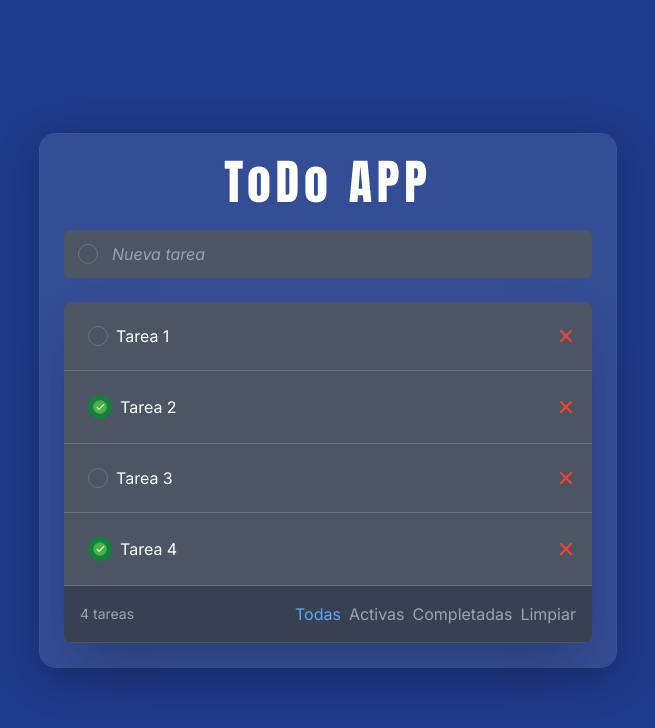
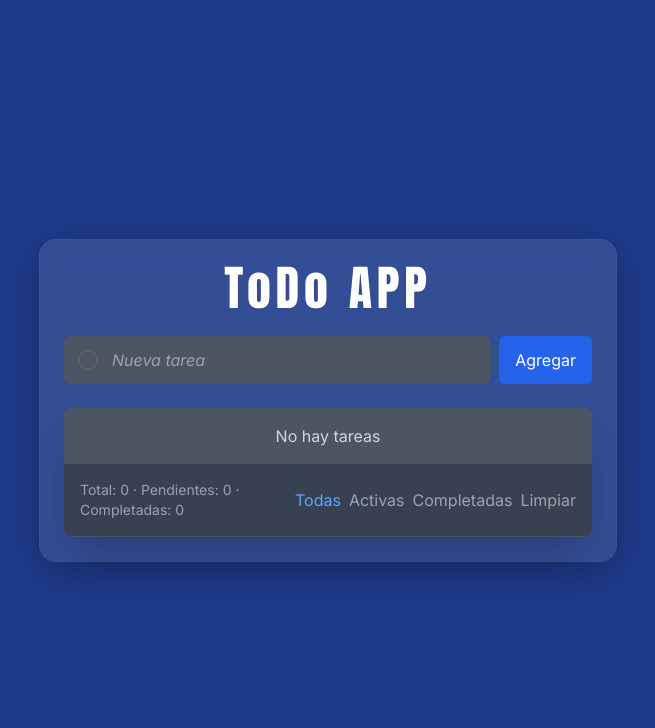
Before and after one commit to totan2929/ToDo-App-con-React, a React (Vite) app: page / in a window 1280 px wide. Shown: the top 728 px of the page, without its empty margins (312-967 px from the left). Built offline with nearby package versions, Linux system fonts and the light colour scheme.

Commit message:
Refactoring and final adjustments

```diff
--- a/src/App.jsx
+++ b/src/App.jsx
@@ -7,10 +7,7 @@ import TodoList from "./components/TodoList/TodoList";
 function App() {
 
   const [todos, setTodos] = useState([
-    { id: 1, title: 'Tarea 1', completed: false },
-    { id: 2, title: 'Tarea 2', completed: true },
-    { id: 3, title: 'Tarea 3', completed: false },
-    { id: 4, title: 'Tarea 4', completed: true },
+
   ])
 
   const [activeFilter, setActiveFilter] = useState("Todas");
@@ -36,9 +33,11 @@ function App() {
   }
 
   const handleDelete = (id) => {
+  if (window.confirm('¿Eliminar esta tarea?')) {
     const updatedList = todos.filter(todo => todo.id !== id)
     setTodos(updatedList)
   }
+}
 
 
 
@@ -52,6 +51,11 @@ const showAllTodos = () => setActiveFilter("Todas");
 const showActiveTodos = () => setActiveFilter("Activas");
 const showCompletedTodos = () => setActiveFilter("Completadas");
 
+const stats = {
+  total: todos.length,
+  pending: todos.filter(t => !t.completed).length,
+  done: todos.filter(t => t.completed).length,
+};
 
   useEffect(() => {
     if(activeFilter === 'Todas'){
@@ -83,6 +87,7 @@ const showCompletedTodos = () => setActiveFilter("Completadas");
           showActiveTodos={showActiveTodos}
           showCompletedTodos={showCompletedTodos}
           handleClearCompleted={handleClearCompleted}
+           stats={stats}
           />
     </div>
   </div>
--- a/src/components/Input/Input.jsx
+++ b/src/components/Input/Input.jsx
@@ -1,30 +1,49 @@
 import { useState } from 'react'
 
-const Input = ({addTodo}) => {
+const Input = ({ addTodo }) => {
   const [title, setTitle] = useState('')
 
-  const handleTodo = (e) => {
-    if(e.key === 'Enter' && title.trim() !== ''){
-      addTodo(title)
-      setTitle('')
-    }
+  const submit = (e) => {
+    e.preventDefault()
+    const value = title.trim()
+    if (value === '') return
+    addTodo(value)
+    setTitle('')
+  }
+
+  const handleKey = (e) => {
+    if (e.key === 'Enter') submit(e)
   }
 
   return (
-    <div className='mt-6 relative'>
+    <form onSubmit={submit} className='mt-6 relative flex items-center gap-2'>
       <div className='absolute top-0 left-0 w-12 h-12 flex items-center justify-center pointer-events-none'>
         <span className='border border-gray-500 focus-within:border-blue-500 w-5 h-5 rounded-full flex items-center justify-center'></span>
       </div>
+
       <input
         type="text"
         className='w-full pl-12 pr-4 py-3 bg-gray-600 rounded-md focus:outline-none focus:shadow-lg focus:border-blue-500 transition-all duration-300 ease-in-out placeholder:italic font-inter'
         placeholder="Nueva tarea"
         value={title}
         onChange={e => setTitle(e.target.value)}
-        onKeyDown={e => handleTodo(e)}
+        onKeyDown={handleKey}
       />
-    </div>
+
+      <button
+        type="submit"
+        className='px-4 py-3 bg-blue-600 hover:bg-blue-700 rounded-md transition-all duration-300 ease-in-out'
+      >
+        Agregar
+      </button>
+    </form>
   )
 }
 
+import PropTypes from 'prop-types'
+Input.propTypes = {
+  addTodo: PropTypes.func.isRequired,
+}
+
+
 export default Input
--- a/src/components/Title/Title.jsx
+++ b/src/components/Title/Title.jsx
@@ -6,4 +6,10 @@ const Title = ({title}) => {
   )
 }
 
+import PropTypes from 'prop-types'
+Title.propTypes = {
+  title: PropTypes.string.isRequired,
+}
+
+
 export default Title
--- a/src/components/Todo/Todo.jsx
+++ b/src/components/Todo/Todo.jsx
@@ -15,7 +15,7 @@ const {id, title, completed} = todo
             <span onClick={() => handleSetCompleted(id)} className='border-solid border border-gray-500 rounded-full w-5 h-5 cursor-pointer m-2'></span>
 
           )}
-            <p className={'pl-3' + (completed && "line-through") }>
+            <p className={`pl-3 ${completed ? "line-through" : ""}`}>
               {title}
             </p>
         </div>
@@ -24,4 +24,16 @@ const {id, title, completed} = todo
   )
 }
 
+import PropTypes from 'prop-types'
+Todo.propTypes = {
+  todo: PropTypes.shape({
+    id: PropTypes.number.isRequired,
+    title: PropTypes.string.isRequired,
+    completed: PropTypes.bool.isRequired,
+  }).isRequired,
+  handleSetCompleted: PropTypes.func.isRequired,
+  handleDelete: PropTypes.func.isRequired,
+}
+
+
 export default Todo
--- a/src/components/TodoFilters/TodoFilters.components.jsx
+++ b/src/components/TodoFilters/TodoFilters.components.jsx
@@ -7,11 +7,14 @@ const FiltersContainer = ({ children }) => {
 };
 
 
-const ItemsLeft = ({ total=0 }) => {
+const ItemsLeft = ({ total = 0, pending = 0, done = 0 }) => {
   return (
-    <p className="text-sm text-gray-400">{total} tareas </p>
+    <p className="text-sm text-gray-400">
+      Total: {total} · Pendientes: {pending} · Completadas: {done}
+    </p>
   );
-}
+};
+
 
 
 const FilterButtonContainer = ({ children }) => {
--- a/src/components/TodoFilters/TodoFilters.jsx
+++ b/src/components/TodoFilters/TodoFilters.jsx
@@ -1,20 +1,40 @@
-
 import { FilterButton, FilterButtonContainer, FiltersContainer, ItemsLeft } from './TodoFilters.components'
 
-const TodoFilters = ({total, activeFilter, showAllTodos, showActiveTodos, showCompletedTodos, handleClearCompleted}) => {
+const TodoFilters = ({
+  activeFilter,
+  showAllTodos,
+  showActiveTodos,
+  showCompletedTodos,
+  handleClearCompleted,
+  stats,
+}) => {
   return (
     <FiltersContainer>
-      <ItemsLeft  total={total}/>
+      <ItemsLeft total={stats?.total ?? total} pending={stats?.pending ?? 0} done={stats?.done ?? 0} />
       <FilterButtonContainer>
-        <FilterButton action={()=>showAllTodos()} active={activeFilter} filter='Todas'/>
-        <FilterButton action={()=>showActiveTodos()} active={activeFilter} filter='Activas'/>
-        <FilterButton action={()=>showCompletedTodos()} active={activeFilter} filter='Completadas'/>
-          <button onClick={() => handleClearCompleted()} className='text-gray-400 hover:text-white transition-all duration-300 ease-in-out'>Limpiar
-
-          </button>
+        <FilterButton action={showAllTodos} active={activeFilter} filter='Todas'/>
+        <FilterButton action={showActiveTodos} active={activeFilter} filter='Activas'/>
+        <FilterButton action={showCompletedTodos} active={activeFilter} filter='Completadas'/>
+        <button onClick={handleClearCompleted} className='text-gray-400 hover:text-white transition-all duration-300 ease-in-out'>
+          Limpiar
+        </button>
       </FilterButtonContainer>
     </FiltersContainer>
   )
 }
 
+import PropTypes from 'prop-types'
+TodoFilters.propTypes = {
+  activeFilter: PropTypes.string.isRequired,
+  showAllTodos: PropTypes.func.isRequired,
+  showActiveTodos: PropTypes.func.isRequired,
+  showCompletedTodos: PropTypes.func.isRequired,
+  handleClearCompleted: PropTypes.func.isRequired,
+  stats: PropTypes.shape({
+    total: PropTypes.number.isRequired,
+    pending: PropTypes.number.isRequired,
+    done: PropTypes.number.isRequired,
+  }).isRequired,
+}
+
 export default TodoFilters
--- a/src/components/TodoList/TodoList.jsx
+++ b/src/components/TodoList/TodoList.jsx
@@ -1,18 +1,37 @@
 import Todo from "../Todo/Todo";
 import TodoFilters from "../TodoFilters/TodoFilters";
 
-const TodoList = ({ todos, handleSetCompleted, handleDelete, activeFilter, showActiveTodos, showAllTodos, showCompletedTodos, handleClearCompleted }) => {
+const TodoList = ({
+  todos,
+  handleSetCompleted,
+  handleDelete,
+  activeFilter,
+  showActiveTodos,
+  showAllTodos,
+  showCompletedTodos,
+  handleClearCompleted,
+  stats
+}) => {
   return (
     <div className="flex flex-col mt-7 rounded-lg overflow-hidden shadow-2xl">
-      { todos.map(todo => {
+      {todos.map(todo => {
         return (
           <Todo
-          key={todo.id}
-          todo={todo}
-          handleDelete={handleDelete}
-          handleSetCompleted={handleSetCompleted}/>
-        )
+            key={todo.id}
+            todo={todo}
+            handleDelete={handleDelete}
+            handleSetCompleted={handleSetCompleted}
+          />
+        );
       })}
+
+      {/* ✅ Mensaje cuando no hay tareas */}
+      {todos.length === 0 && (
+        <div className="bg-gray-600 p-4 text-center text-gray-300">
+          No hay tareas
+        </div>
+      )}
+
       <TodoFilters
         activeFilter={activeFilter}
         total={todos.length}
@@ -20,11 +39,10 @@ const TodoList = ({ todos, handleSetCompleted, handleDelete, activeFilter, showA
         showActiveTodos={showActiveTodos}
         showCompletedTodos={showCompletedTodos}
         handleClearCompleted={handleClearCompleted}
+        stats={stats}
       />
     </div>
   );
 };
 
-
-
 export default TodoList;
```
